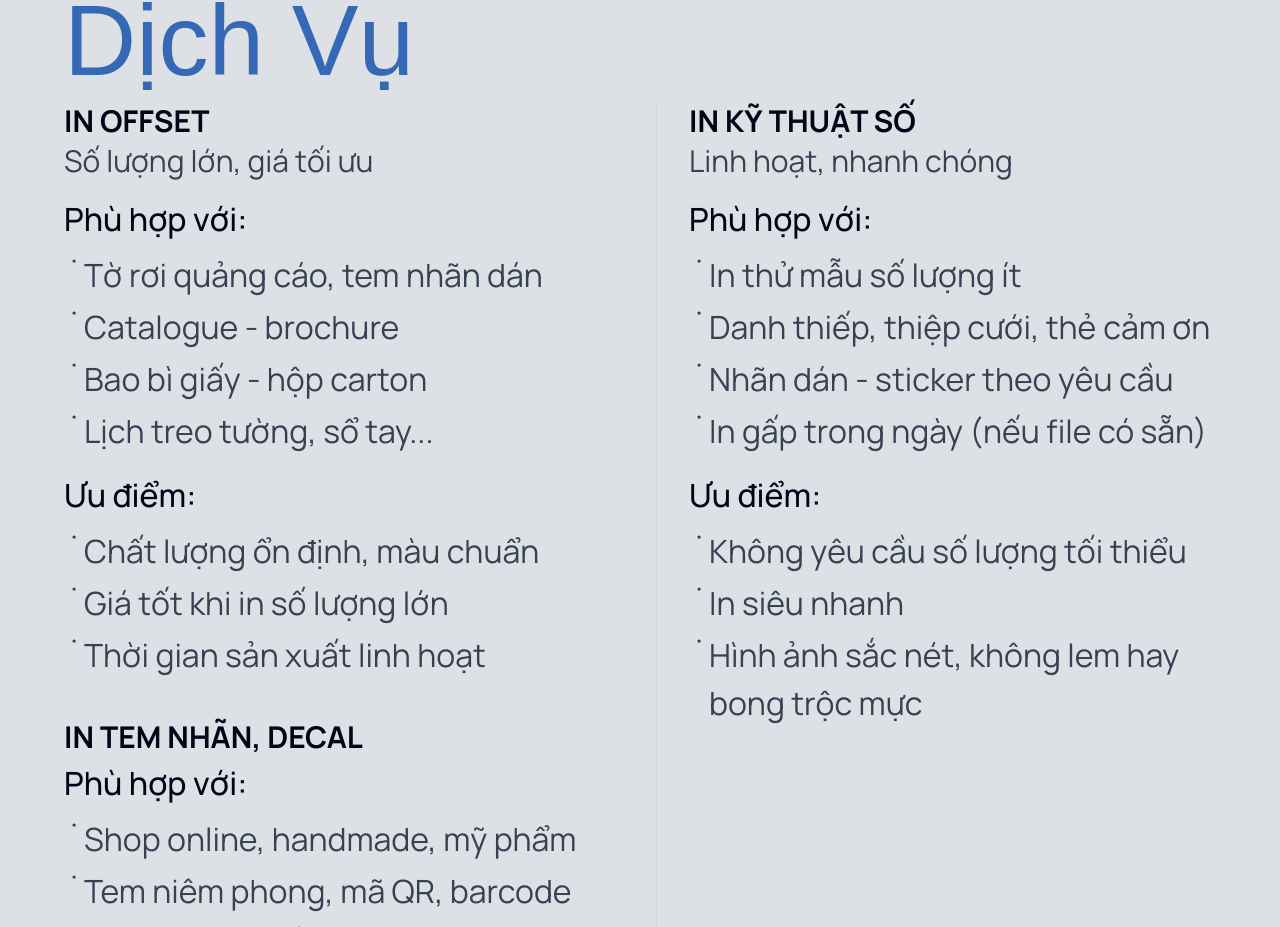
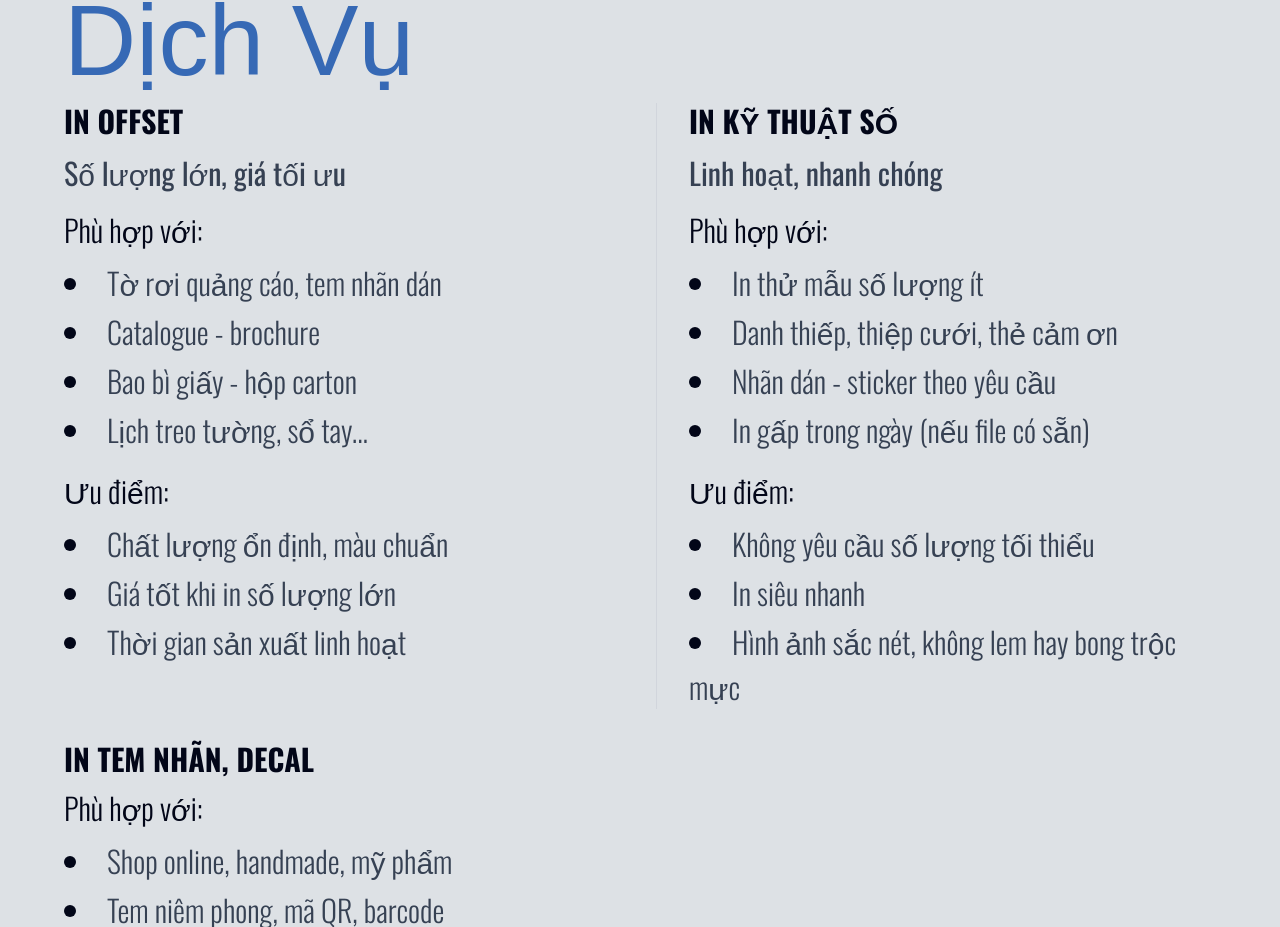
Before and after one commit to leesontungggg/minhphi, a Next.js app: page / in a window 1280 px wide. Shown: the part 1873-2800 px from the top of the page. Built offline with nearby package versions, Linux system fonts and the light colour scheme; a web font is replaced by a local one.

Commit message:
fix error UI

```diff
--- a/app/page.tsx
+++ b/app/page.tsx
@@ -9,7 +9,10 @@ import Product from "@/components/product";
 
 export default function SingaporeArtMuseum() {
   return (
-    <div className="min-h-screen bg-background text-foreground pt-[68px] md:pt-[92px]">
+    <div
+      className="min-h-screen bg-background text-foreground pt-[68px] md:pt-[92px]"
+      id="trang-chu"
+    >
       {/* Navigation */}
 
       {/* Hero Section */}
--- a/app/products/page.tsx
+++ b/app/san-pham/page.tsx
@@ -6,7 +6,7 @@ export default function Products() {
     <div className="min-h-screen bg-background text-foreground">
       <section className="pt-20">
         <div className="h-[70vh] bg-[#80BFEF]">
-          <div className="container mx-auto w-full h-full flex items-end justify-start py-[100px] text-white uppercase font-xanh text-[64px]">
+          <div className="container mx-auto w-full h-full flex items-end justify-start py-[200px] text-white uppercase font-xanh text-[64px]">
             <div className="w-[493px]">
               sản phẩm <br />
               <p className="text-[96px] text-end ml-auto">đã in ấn</p>
--- a/components/blog.tsx
+++ b/components/blog.tsx
@@ -30,7 +30,7 @@ export default function Product() {
           Góc <br /> nghề in
         </h2>
         <a
-          href="#"
+          href="/goc-nghe-in"
           className="flex items-center text-sm text-gray-600 hover:text-blue-600 transition-colors"
         >
           See all <ArrowRight className="ml-1 h-4 w-4" />
@@ -44,7 +44,7 @@ export default function Product() {
               <img
                 src={product.image}
                 alt={product.alt}
-                className="w-full h-64 object-cover hover:scale-105 transition-transform duration-300"
+                className="w-full aspect-square object-cover hover:scale-105 transition-transform duration-300"
               />
             </div>
             <h3 className="text-[40px] font-normal uppercase font-oswald">
--- a/components/product.tsx
+++ b/components/product.tsx
@@ -30,7 +30,7 @@ export default function Product() {
           Sản phẩm
         </h2>
         <a
-          href="#"
+          href="/san-pham"
           className="flex items-center text-sm text-gray-600 hover:text-blue-600 transition-colors"
         >
           See all <ArrowRight className="ml-1 h-4 w-4" />
@@ -44,7 +44,7 @@ export default function Product() {
               <img
                 src={product.image}
                 alt={product.alt}
-                className="w-full h-64 object-cover hover:scale-105 transition-transform duration-300"
+                className="w-full aspect-square object-cover hover:scale-105 transition-transform duration-300"
               />
             </div>
             <h3 className="text-[40px] font-normal uppercase font-oswald">
--- a/components/quotation.tsx
+++ b/components/quotation.tsx
@@ -2,19 +2,25 @@ import React from "react";
 
 export default function QuotationPage() {
   return (
-    <div className="bg-[#DDE1E5] min-h-screen p-6 md:p-12 dark:bg-gray-800">
+    <div
+      className="bg-[#DDE1E5] min-h-screen p-6 md:p-12 dark:bg-gray-800"
+      id="bao-gia"
+    >
       <div className="max-w-6xl mx-auto">
         <h1 className="text-[100px] text-[#3669B5] mb-6 font-xanh">Báo giá</h1>
+        <h2 className="text-[40px] font-medium text-gray-900 uppercase font-oswald">
+          THIẾT KẾ BAO BÌ VÀ ĐÓNG GÓI
+        </h2>
 
         <div className="space-y-6 font-manrope text-[32px]">
           <div>
-            <h2 className="text-xl font-medium text-gray-900">
+            <h2 className="text-[30px] font-bold text-gray-900 font-manrope mt-12">
               Quy trình làm việc đơn giản - rõ ràng
             </h2>
           </div>
 
           <div>
-            <h3 className="font-medium text-gray-900">Bước 1: Nhận yêu cầu</h3>
+            <h3 className="font-bold text-gray-900">Bước 1: Nhận yêu cầu</h3>
             <p className="mt-2 text-gray-700">
               Bạn gửi nội dung cần in qua email, Zalo. Nếu cần giao gặp? Hãy nói
               rõ để chúng tôi hỗ trợ tốt nhất có thể.
@@ -22,7 +28,7 @@ export default function QuotationPage() {
           </div>
 
           <div>
-            <h3 className=" font-medium text-gray-900">
+            <h3 className=" font-bold text-gray-900">
               Bước 2: Tư vấn & báo giá
             </h3>
             <p className="mt-2 text-gray-700">
@@ -37,9 +43,7 @@ export default function QuotationPage() {
           </div>
 
           <div>
-            <h3 className=" font-medium text-gray-900">
-              Bước 3: Duyệt file in
-            </h3>
+            <h3 className=" font-bold text-gray-900">Bước 3: Duyệt file in</h3>
             <p className="mt-2 text-gray-700">
               Bạn gửi file in hoặc thiết kế sẵn (PDF, AI...). Chúng tôi kiểm tra
               file, xử lý lại (nếu cần) và gửi bạn kiểm tra lại.
@@ -47,7 +51,7 @@ export default function QuotationPage() {
           </div>
 
           <div>
-            <h3 className=" font-medium text-gray-900">
+            <h3 className=" font-bold text-gray-900">
               Bước 4: Sản xuất & giao hàng
             </h3>
             <p className="mt-2 text-gray-700">
--- a/components/service.tsx
+++ b/components/service.tsx
@@ -1,104 +1,54 @@
 import React from "react";
-import { Dot } from "lucide-react";
 
 export default function ServiceSection() {
   return (
-    <div className="bg-[#DDE1E5] min-h-screen p-6 md:p-12 dark:bg-gray-800">
+    <div
+      className="bg-[#DDE1E5] min-h-screen p-6 md:p-12 dark:bg-gray-800"
+      id="dich-vu"
+    >
       <div className="max-w-6xl mx-auto">
         <h1 className="text-[100px] font-light text-[#3669B5] leading-tight font-xanh">
           Dịch Vụ
         </h1>
 
-        <div className="grid grid-cols-1 md:grid-cols-2 gap-8 text-[32px] font-manrope">
+        <div className="grid grid-cols-1 md:grid-cols-2 gap-8 text-[30px] font-oswald">
           {/* Left Column */}
           <div className="space-y-10">
             {/* Offset Printing Section */}
             <div>
-              <h2 className="text-3xl font-bold mb-1 dark:text-gray-200 uppercase">
+              <h2 className="text-3xl font-bold mb-4 dark:text-gray-200 uppercase">
                 IN OFFSET
               </h2>
-              <p className="text-gray-700 mb-4 dark:text-gray-300 text-3xl">
+              <p className="text-gray-700 mb-4 dark:text-gray-300 text-3xl font-[400]">
                 Số lượng lớn, giá tối ưu
               </p>
 
-              <p className="font-medium mb-2 dark:text-gray-300">
-                Phù hợp với:
-              </p>
-              <ul className="space-y-1 mb-4">
+              <p className="mb-2 dark:text-gray-300 font-[300]">Phù hợp với:</p>
+              <ul className="space-y-1 mb-4 list-disc list-inside">
                 {[
                   "Tờ rơi quảng cáo, tem nhãn dán",
                   "Catalogue - brochure",
                   "Bao bì giấy - hộp carton",
                   "Lịch treo tường, sổ tay...",
                 ].map((item, index) => (
-                  <li key={index} className="flex items-start">
-                    <Dot className="h-5 w-5 text-gray-700 flex-shrink-0 dark:text-gray-300" />
-                    <span className="text-gray-700 dark:text-gray-300">
+                  <li key={index} className="mb-1">
+                    {/* <Dot className="h-5 w-5 text-gray-700 flex-shrink-0 dark:text-gray-300" /> */}
+                    <span className="text-gray-700 dark:text-gray-300 font-light">
                       {item}
                     </span>
                   </li>
                 ))}
               </ul>
 
-              <p className="font-medium mb-2 dark:text-gray-300">Ưu điểm:</p>
-              <ul className="space-y-1">
+              <p className="mb-2 dark:text-gray-300 font-[300]">Ưu điểm:</p>
+              <ul className="space-y-1 list-disc list-inside font-[300]">
                 {[
                   "Chất lượng ổn định, màu chuẩn",
                   "Giá tốt khi in số lượng lớn",
                   "Thời gian sản xuất linh hoạt",
                 ].map((item, index) => (
-                  <li key={index} className="flex items-start">
-                    <Dot className="h-5 w-5 text-gray-700 flex-shrink-0 dark:text-gray-300" />
-                    <span className="text-gray-700 dark:text-gray-300">
-                      {item}
-                    </span>
-                  </li>
-                ))}
-              </ul>
-            </div>
-
-            {/* Label Printing Section */}
-            <div>
-              <h2 className="text-3xl font-bold uppercase mb-1 dark:text-gray-200">
-                IN TEM NHÃN, DECAL
-              </h2>
-
-              <p className="font-medium mb-2 dark:text-gray-300">
-                Phù hợp với:
-              </p>
-              <ul className="space-y-1">
-                {[
-                  "Shop online, handmade, mỹ phẩm",
-                  "Tem niêm phong, mã QR, barcode",
-                  "Tem dữ liệu biến đổi theo Size, màu, truy nguồn gốc sản phẩm",
-                  "Dán hộp, túi giấy, bao bì sản phẩm",
-                ].map((item, index) => (
-                  <li key={index} className="flex items-start">
-                    <Dot className="h-5 w-5 text-gray-700 flex-shrink-0 dark:text-gray-300" />
-                    <span className="text-gray-700 dark:text-gray-300">
-                      {item}
-                    </span>
-                  </li>
-                ))}
-              </ul>
-            </div>
-
-            {/* Packaging Design Section */}
-            <div>
-              <h2 className="text-3xl font-bold uppercase mb-1 dark:text-gray-200">
-                THIẾT KẾ BAO BÌ VÀ ĐÓNG GÓI
-              </h2>
-
-              <p className="font-medium mb-2 dark:text-gray-300">
-                Phù hợp với:
-              </p>
-              <ul className="space-y-1">
-                {[
-                  "Doanh nghiệp, cửa hàng cần đóng gói lại theo thương hiệu riêng (khách hàng có trách đảm bảo nguồn gốc sản phẩm, thương hiệu cần in là hợp pháp)",
-                  "Đóng gói lại do bao bì hư hỏng trong quá trình vận chuyển hoặc không đạt chất lượng",
-                ].map((item, index) => (
-                  <li key={index} className="flex items-start">
-                    <Dot className="h-5 w-5 text-gray-700 flex-shrink-0 dark:text-gray-300" />
+                  <li key={index} className="items-start">
+                    {/* <Dot className="h-5 w-5 text-gray-700 flex-shrink-0 dark:text-gray-300" /> */}
                     <span className="text-gray-700 dark:text-gray-300">
                       {item}
                     </span>
@@ -112,25 +62,23 @@ export default function ServiceSection() {
           <div>
             {/* Digital Printing Section */}
             <div className="border-l border-gray-300 pl-8 h-full dark:border-gray-600">
-              <h2 className="text-3xl font-bold uppercase mb-1 dark:text-gray-200">
+              <h2 className="text-3xl font-bold uppercase mb-4 dark:text-gray-200">
                 IN KỸ THUẬT SỐ
               </h2>
               <p className="text-gray-700 mb-4 dark:text-gray-300 text-3xl">
                 Linh hoạt, nhanh chóng
               </p>
 
-              <p className="font-medium mb-2 dark:text-gray-300">
-                Phù hợp với:
-              </p>
-              <ul className="space-y-1 mb-4">
+              <p className="mb-2 dark:text-gray-300 font-[300]">Phù hợp với:</p>
+              <ul className="space-y-1 mb-4 list-disc list-inside font-[300]">
                 {[
                   "In thử mẫu số lượng ít",
                   "Danh thiếp, thiệp cưới, thẻ cảm ơn",
                   "Nhãn dán - sticker theo yêu cầu",
                   "In gấp trong ngày (nếu file có sẵn)",
                 ].map((item, index) => (
-                  <li key={index} className="flex items-start">
-                    <Dot className="h-5 w-5 text-gray-700 flex-shrink-0 dark:text-gray-300" />
+                  <li key={index} className="">
+                    {/* <Dot className="h-5 w-5 text-gray-700 flex-shrink-0 dark:text-gray-300" /> */}
                     <span className="text-gray-700 dark:text-gray-300">
                       {item}
                     </span>
@@ -138,15 +86,15 @@ export default function ServiceSection() {
                 ))}
               </ul>
 
-              <p className="font-medium mb-2 dark:text-gray-300">Ưu điểm:</p>
-              <ul className="space-y-1">
+              <p className="mb-2 dark:text-gray-300 font-[300]">Ưu điểm:</p>
+              <ul className="space-y-1 list-disc list-inside font-[300]">
                 {[
                   "Không yêu cầu số lượng tối thiểu",
                   "In siêu nhanh",
                   "Hình ảnh sắc nét, không lem hay bong trộc mực",
                 ].map((item, index) => (
-                  <li key={index} className="flex items-start">
-                    <Dot className="h-5 w-5 text-gray-700 flex-shrink-0 dark:text-gray-300" />
+                  <li key={index} className="">
+                    {/* <Dot className="h-5 w-5 text-gray-700 flex-shrink-0 dark:text-gray-300" /> */}
                     <span className="text-gray-700 dark:text-gray-300">
                       {item}
                     </span>
@@ -156,6 +104,47 @@ export default function ServiceSection() {
             </div>
           </div>
         </div>
+        {/* Label Printing Section */}
+        <div className="text-[30px] mt-8 font-oswald">
+          <h2 className="text-3xl font-bold uppercase mb-2 dark:text-gray-200">
+            IN TEM NHÃN, DECAL
+          </h2>
+
+          <p className="mb-2 dark:text-gray-300 font-[300]">Phù hợp với:</p>
+          <ul className="space-y-1 list-disc list-inside font-[300]">
+            {[
+              "Shop online, handmade, mỹ phẩm",
+              "Tem niêm phong, mã QR, barcode",
+              "Tem dữ liệu biến đổi theo Size, màu, truy nguồn gốc sản phẩm",
+              "Dán hộp, túi giấy, bao bì sản phẩm",
+            ].map((item, index) => (
+              <li key={index} className="">
+                {/* <Dot className="h-5 w-5 text-gray-700 flex-shrink-0 dark:text-gray-300" /> */}
+                <span className="text-gray-700 dark:text-gray-300">{item}</span>
+              </li>
+            ))}
+          </ul>
+        </div>
+
+        {/* Packaging Design Section */}
+        <div className="text-[30px] mt-8 font-oswald">
+          <h2 className="text-3xl font-bold uppercase mb-4 dark:text-gray-200">
+            THIẾT KẾ BAO BÌ VÀ ĐÓNG GÓI
+          </h2>
+
+          <p className="mb-2 dark:text-gray-300 font-[300]">Phù hợp với:</p>
+          <ul className="space-y-1 list-disc list-inside font-[300]">
+            {[
+              "Doanh nghiệp, cửa hàng cần đóng gói lại theo thương hiệu riêng (khách hàng có trách đảm bảo nguồn gốc sản phẩm, thương hiệu cần in là hợp pháp)",
+              "Đóng gói lại do bao bì hư hỏng trong quá trình vận chuyển hoặc không đạt chất lượng",
+            ].map((item, index) => (
+              <li key={index} className="">
+                {/* <Dot className="h-5 w-5 text-gray-700 flex-shrink-0 dark:text-gray-300" /> */}
+                <span className="text-gray-700 dark:text-gray-300">{item}</span>
+              </li>
+            ))}
+          </ul>
+        </div>
       </div>
     </div>
   );
```
Also changed, not shown: app/goc-nghe-in/page.tsx (+23 -21 lines), components/header.tsx (+84 -10 lines).
